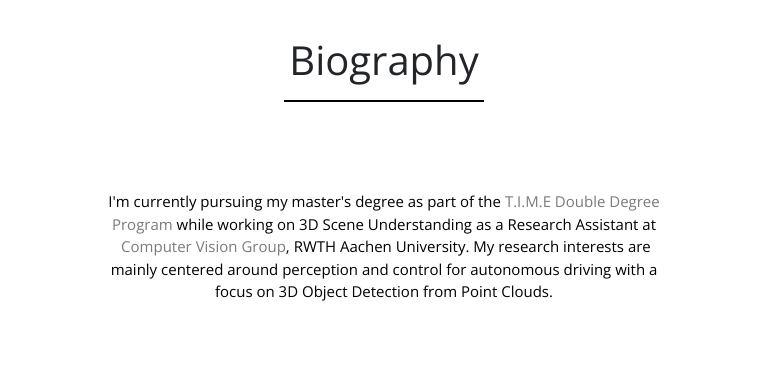
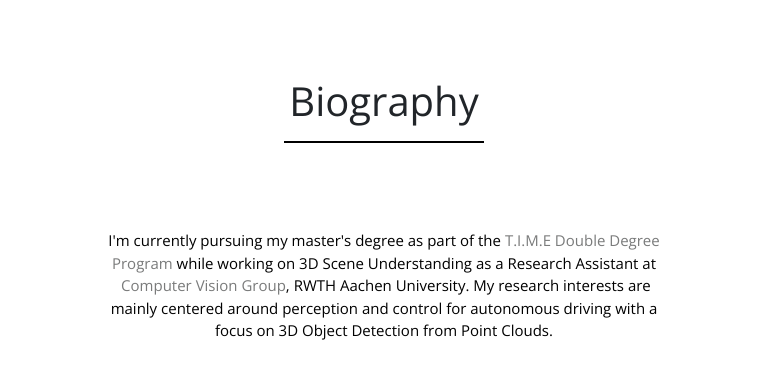
Before and after one commit to matssteinweg/matssteinweg.github.io, a plain HTML site: page index.html in a window 768 px wide. Shown: the part 763-1142 px from the top of the page. Drawn offline with nearby package versions, Linux system fonts and the light colour scheme.

Commit message:
Website update.

```diff
--- a/assets/css/Footer-Basic.css
+++ b/assets/css/Footer-Basic.css
@@ -86,7 +86,7 @@
   #Icons {
     margin: 0px 0px 0px 0px;
     margin-top: 5vh;
-    height: 10vh;
+    height: 5vh;
     margin-bottom: 5vh;
   }
 }
--- a/assets/css/Navigation-Clean.css
+++ b/assets/css/Navigation-Clean.css
@@ -239,12 +239,11 @@ hr {
   color: rgba(0,0,0,.9);
 }
 
-@media (min-width: 768px) {
+@media (max-width: 768px) {
   #home {
     font-family: 'Open Sans', sans-serif;
     height: 100vh;
     width: 100vw;
     padding: 0px 0px 0px;
-    padding-top: 10vh;
   }
 }
--- a/assets/css/styles.css
+++ b/assets/css/styles.css
@@ -41,7 +41,7 @@ body {
 
 @media (max-width: 768px) {
   #biography {
-    height: 155vh;
+    height: 160vh;
     width: 100vw;
   }
 }
@@ -110,6 +110,19 @@ body {
 @media (max-width: 768px) {
   #Logo_Text_Container {
     width: 100vw;
-    height: 155vh;
+    height: 160vh;
   }
 }
+
+@media (min-width: 769px) {
+  #Biography_Heading {
+    height: 15vh;
+  }
+}
+
+@media (max-width: 768px) {
+  #Biography_Heading {
+    height: 15vh;
+    padding-top: 5vh;
+  }
+}
--- a/index.html
+++ b/index.html
@@ -37,7 +37,7 @@
     </div>
     <div class="container-fluid d-flex flex-column justify-content-center align-items-center anchor" id="biography">
         <div class="d-flex flex-column justify-content-center align-items-center align-content-center" id="Logo_Text_Container">
-            <div class="flex-column justify-content-center" style="height: 15vh;">
+            <div class="flex-column justify-content-center" id="Biography_Heading">
                 <h1 class="text-center" style="font-family: 'Open Sans', sans-serif;">Biography</h1>
                 <hr id="hr_projects" style="background-color: black;height: 1px;">
             </div>
```
Also changed, not shown: 1 other file.
